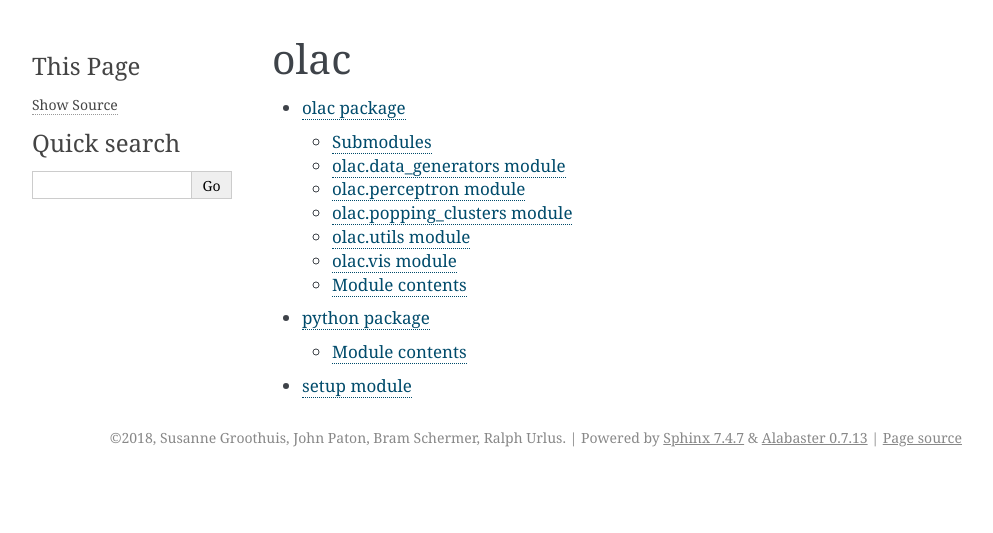
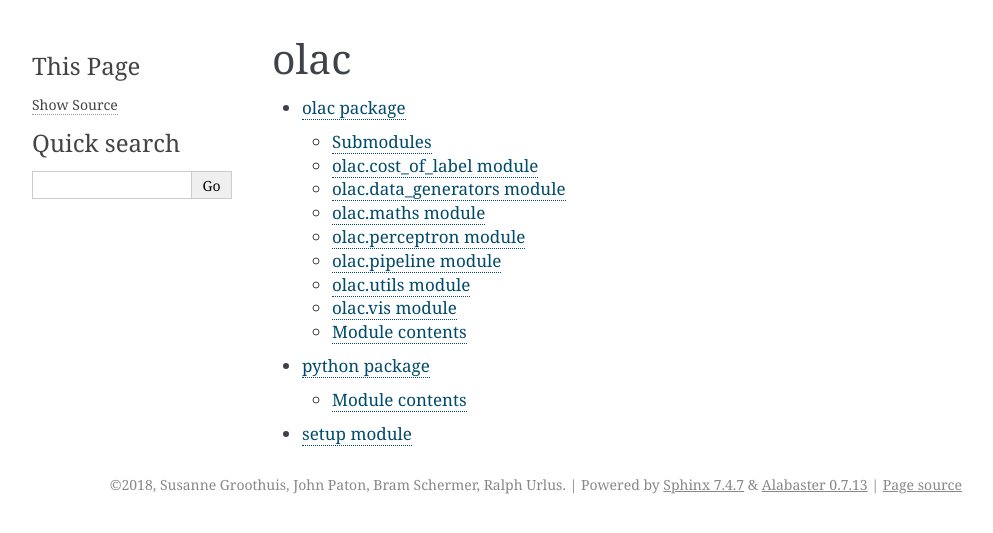
Before and after one commit to AndreasAlam/olac, a Sphinx documentation site: the page built from docs/source/modules.rst, in a window 1280 px wide. Shown: the top 533 px of the page, without its empty margins (148-1141 px from the left). Built offline with Sphinx 7.4.7, drawn with Linux system fonts in a browser that asks for light colours.

Commit message:
Added documentation

```diff
--- a/docs/source/olac.rst
+++ b/docs/source/olac.rst
@@ -4,10 +4,26 @@ olac package
 Submodules
 ----------
 
+olac.cost\_of\_label module
+---------------------------
+
+.. automodule:: olac.cost_of_label
+    :members:
+    :undoc-members:
+    :show-inheritance:
+
 olac.data\_generators module
 ----------------------------
 
 .. automodule:: olac.data_generators
+    :members:
+    :undoc-members:
+    :show-inheritance:
+
+olac.maths module
+-----------------
+
+.. automodule:: olac.maths
     :members:
     :undoc-members:
     :show-inheritance:
@@ -20,10 +36,10 @@ olac.perceptron module
     :undoc-members:
     :show-inheritance:
 
-olac.popping\_clusters module
------------------------------
+olac.pipeline module
+--------------------
 
-.. automodule:: olac.popping_clusters
+.. automodule:: olac.pipeline
     :members:
     :undoc-members:
     :show-inheritance:
```
Also changed, not shown: 9 other files.
